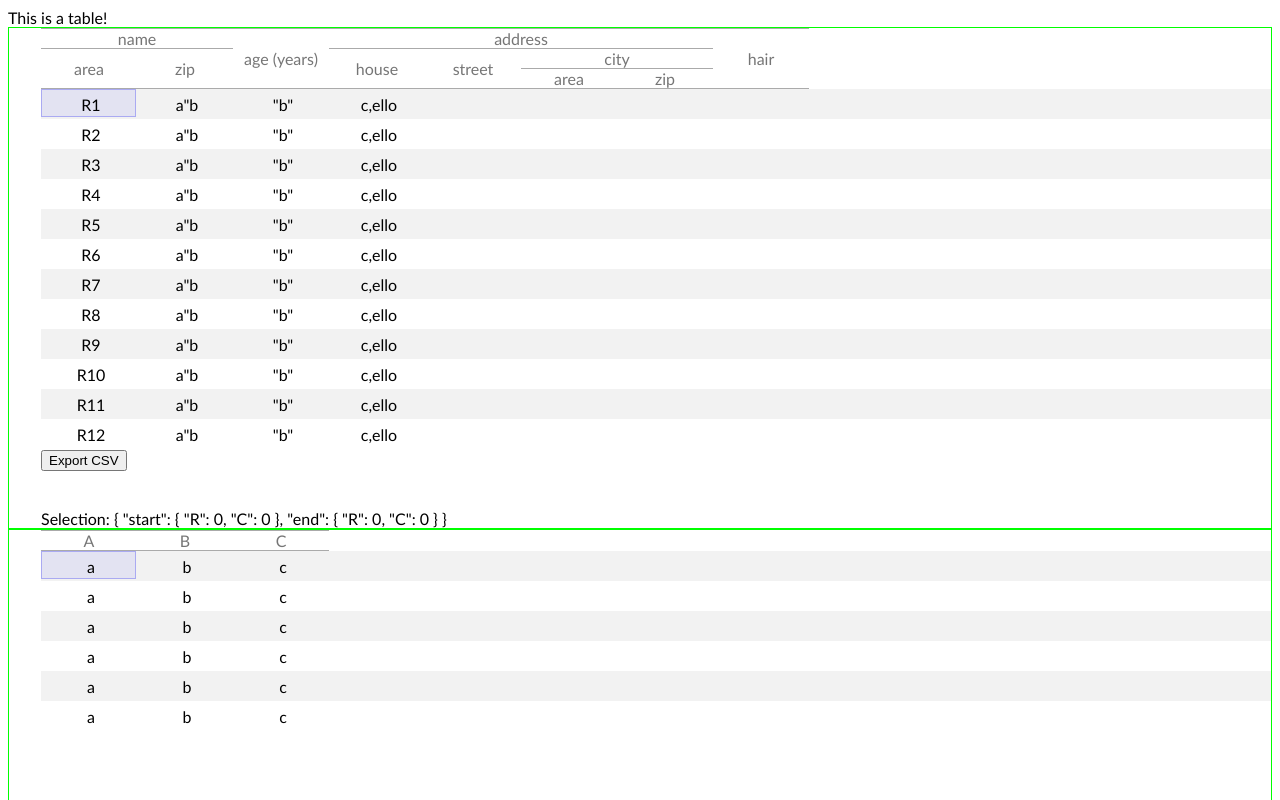
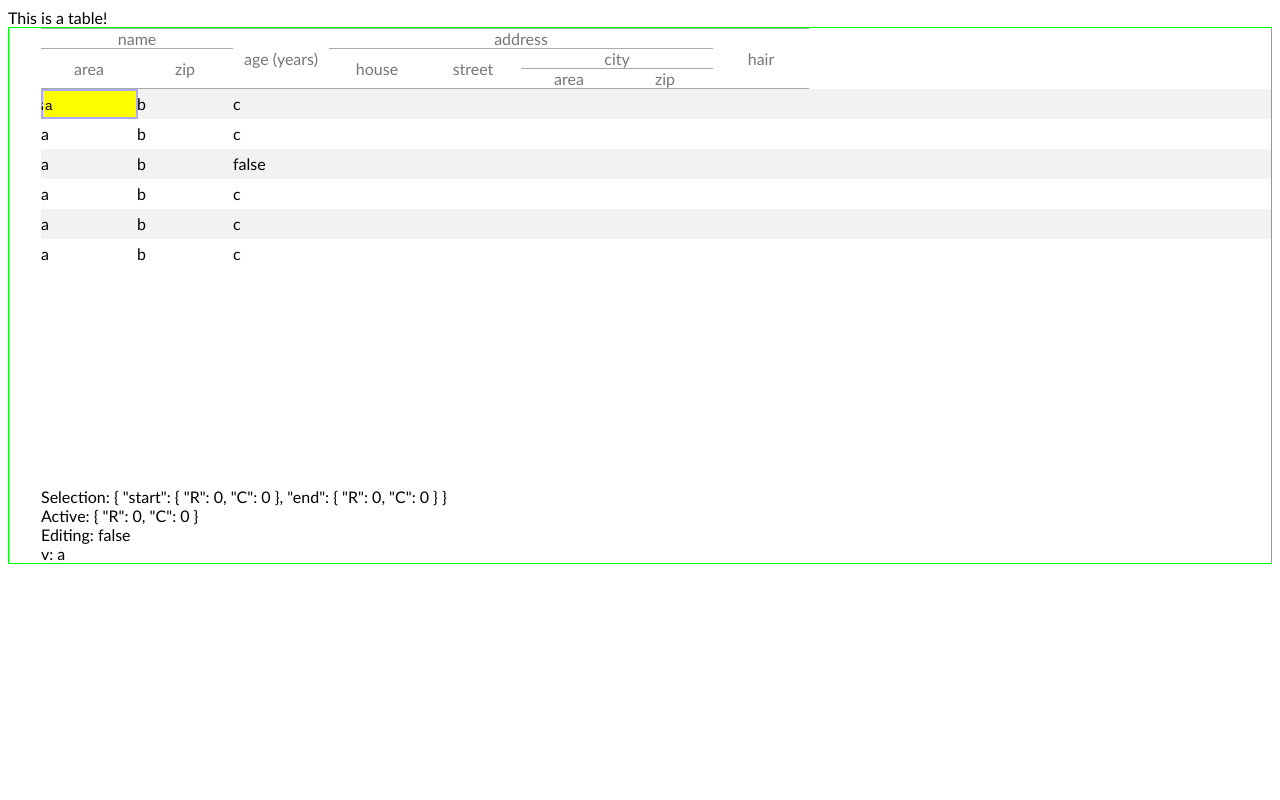
Before and after one commit to tim-lyon/infinite-table, a Vue app: page / in a window 1280 px wide. Shown: the top 800 px of the page. Built offline with nearby package versions, Linux system fonts and the light colour scheme.

Commit message:
Simplify input, data interface to be handled by client

```diff
--- a/src/App.vue
+++ b/src/App.vue
@@ -1,8 +1,13 @@
 <template>
   <div id="app">
     This is a table!
-    <infinite-table :headers="headers" exports :data-interface="dataInterface" />
-    <infinite-table headers v-model="sampleData" />
+    <infinite-table
+      :headers="headers"
+      :table-data="sampleData"
+      @input="inputRange"
+      @insert="insertRange"
+      @delete="deleteRange"
+    />
   </div>
 </template>
 
@@ -19,25 +24,11 @@ export default {
       sampleData: [
         ["a","b","c"],
         ["a","b","c"],
-        ["a","b","c"],
+        ["a","b",false],
         ["a","b","c"],
         ["a","b","c"],
         ["a","b","c"]
       ],
-      dataInterface: {
-        count: 500,
-        get(row) {
-          return new Promise(function(resolve, reject) {
-            setTimeout(() => {
-              resolve(["R" + row, "a\"b", "\"b\"", "c,ello"])
-            }, 1000);
-
-          })
-        },
-        set(row, column, value) {
-          alert("set R" + row + "C" + column + " to " + value)
-        }
-      },
       headers: [
         {name: "name", type:"string", children: [
             {name: "area"},
@@ -55,6 +46,20 @@ export default {
         {name: "hair", type:"string"}
       ]
     }
+  },
+  methods: {
+    inputRange(payload) {
+      console.log('inputRange')
+      console.log(payload)
+    },
+    insertRange(payload) {
+      console.log('insertRange')
+      console.log(payload)
+    },
+    deleteRange(payload) {
+      console.log('deleteRange')
+      console.log(payload)
+    }
   }
 }
 </script>
--- a/src/components/InfiniteTable.vue
+++ b/src/components/InfiniteTable.vue
@@ -1,7 +1,7 @@
 <template>
   <div class="table-container" tabindex="1" @keydown="OnTableKeypress">
     <InfiniteTableHeaders
-      :headers="headers_"
+      :headers="computedHeaders"
       :selectedColumns="selectedColumns"
       @selectColumnRange="selectColumns"
     />
@@ -17,10 +17,14 @@
           @cellMouseOver="onCellMouseOver"
           @rowMouseDown="onRowMouseDown(i+startRow)"
           @rowMouseOver="onRowMouseOver(i+startRow)"
-          @created="getRowData(i+startRow)"
-          :data="isDataInterface ? rowData[i+startRow] ? rowData[i+startRow] : ['...'] : getRowData(i+startRow)"
+          :data="rowData(i+startRow)"
+          :activeColumn="active.C"
+          :isEditing="isEditing && active.R === i+startRow"
           :key="i+startRow" />
           <div :style="underlayStyle"></div>
+          <div :style="overlayStyle">
+            <input type="text" :value="inputValue" class="the-input"/>
+          </div>
         </div>
       </div>
 
@@ -32,7 +36,9 @@
     </div>
 
     <br><br>Selection: {{selection}}
-    <br>
+    <br>Active: {{active}}
+    <br>Editing: {{isEditing}}
+    <br>v: {{inputValue}}
   </div>
 
 </template>
@@ -55,62 +61,20 @@ export default {
     headers: {
       required: false
     },
-    dataInterface: {
-      type: Object,
-      required: false
-    },
-    value: {
+    tableData: {
       type: Array,
-      required: false
+      required: true
     },
     exports: {
       required: false
     }
   },
-  mounted(){
-    this.computeHeaders()
-  },
   methods: {
-    getRowData(iRow) {
-      if(!this.isDataInterface){
-        return this.value[iRow-1]
-      }
-      return new Promise(resolve => {
-        this.dataInterface.get(iRow).then(rowData=>{
-          this.$set(this.rowData, iRow, rowData)
-          resolve()
-        })
-      })
-    },
-    computeHeaders() {
-      if(Array.isArray(this.headers) || this.headers === undefined){
-        this.headers_ = this.headers
-      }
-      else if(!this.isDataInterface) {
-        this.headers_ = this.value[0].map((cell, iCol) => {
-          return {name: this.defaultColumnName(iCol+1)}
-        })
-      }
-      else{
-        this.dataInterface.get(1).then(row=>{
-          var data = row.map((cell, iCol) => {
-            return {name: this.defaultColumnName(iCol+1)}
-          })
-          this.headers_ = data
-        })
-      }
+    rowData(iRow) {
+      return this.tableData[iRow-1]
     },
     startExport(exportFunction){
-      this.getAllData().then(()=>{
-        exportFunction()
-      })
-    },
-    getAllData(){
-      var promises = []
-      for(var iRow = 1; iRow <= this.dataInterface.count; iRow++){
-        promises.push(this.getRowData(iRow))
-      }
-      return Promise.all(promises)
+      exportFunction()
     },
     exportCSV(){
       let csvFile = "data:text/csv;charset=utf-8,";
@@ -135,14 +99,35 @@ export default {
       link.click();
       document.body.removeChild(link);
     },
+    selectedRange(){
+      return {
+        start: {
+          R: this.selection.start.R,
+          C: this.selection.start.C,
+        },
+        end: {
+          R: this.selection.end.R,
+          C: this.selection.end.C,
+        }
+      }
+    },
+    cellRange(row, column){
+      return {
+        start: {
+          R: row,
+          C: column,
+        },
+        end: {
+          R: row,
+          C: column,
+        }
+      }
+    },
     setData(data, row){
-      if(this.isDataInterface){
-        this.dataInterface.set(row, data.column, data.value)
-      }
-      else{
-        this.$set(this.value[row-1], data.column, data.value)
-        this.$emit('input', this.value)
-      }
+        this.$emit('input', {
+          range: this.cellRange(row, data.column),
+          value: data.value
+        })
     },
     defaultColumnName(iCol) {
       for (var ret = '', a = 1, b = 26; (iCol -= a) >= 0; a = b, b *= 26) {
@@ -174,6 +159,8 @@ export default {
         case 'PageDown':
           this.OnArrow(0,ROW_COUNT)
           break
+        default:
+          this.isEditing = true
       }
     },
     scrollToRow(iRow){
@@ -196,6 +183,8 @@ export default {
         this.selection.start.R += dy
         this.selection.end.C = this.selection.start.C
         this.selection.end.R = this.selection.start.R
+        this.setActiveRow(this.selection.start.R)
+        this.setActiveColumn(this.selection.start.C)
       }
       this.clampSelection()
       this.scrollToRow(this.selection.end.R)
@@ -268,9 +257,13 @@ export default {
       this.lastScrollTop = scrollTop
     },
     onCellMouseDown(iCol){
+      if(this.isEditing && iCol !== this.active.C){
+        this.isEditing = false
+      }
       this.selection.end.C = iCol
       if(!event.shiftKey){
         this.selection.start.C = iCol
+        this.setActiveColumn(iCol)
       }
       window.getSelection().removeAllRanges();
     },
@@ -279,16 +272,29 @@ export default {
         this.selection.end.C = iCol
       }
     },
+    setActiveColumn(iCol){
+      if(this.isEditing && iCol !== this.active.C){
+        this.isEditing = false
+      }
+      this.active.C = iCol
+    },
     onRowMouseDown(iRow){
       this.selection.end.R = iRow
       if(!event.shiftKey){
         this.selection.start.R = iRow
+        this.setActiveRow(iRow)
       }
     },
     onRowMouseOver(iRow){
       if(event.buttons == 1){
         this.selection.end.R = iRow
       }
+    },
+    setActiveRow(iRow){
+      if(this.isEditing && iRow !== this.active.R){
+        this.isEditing = false
+      }
+      this.active.R = iRow
     },
     rowTopOffset(iRow){
       let offset = 30*(iRow-1)
@@ -299,12 +305,20 @@ export default {
     },
     columnLeftOffset(iCol){
       return 6*iCol+'em'
+    },
+    rowOffset(iRow){
+      let offset = ROW_HEIGHT*(iRow - this.startRow - 1)
+      if(offset < 0){
+        offset = 0
+      }
+      if(offset > ROW_HEIGHT*this.renderedRows){
+        ofset = ROW_HEIGHT*this.renderedRows
+      }
+      return offset
     }
   },
   data(){
     return {
-      headers_: undefined,
-      rowData: {},
       referenceRow: {row: 0, scrollTop: 0},
       lastScrollTop: 0,
       renderedRows: ROW_COUNT+2*BUFFER_ROWS,
@@ -312,6 +326,11 @@ export default {
       topBufferHeight: 0,
       contentHeight: ROW_COUNT*ROW_HEIGHT,
 
+      isEditing: false,
+      active: {
+        R: 0,
+        C: 0
+      },
       selection: {
         start: {
           R:0,
@@ -325,15 +344,23 @@ export default {
     }
   },
   computed: {
-    isDataInterface(){
-      return this.dataInterface !== undefined
+    inputValue() {
+      return this.tableData[this.active.R][this.active.C]
+    },
+    computedHeaders() {
+      if(Array.isArray(this.headers) || this.headers === undefined){
+        return this.headers
+      }
+      return this.tableData[0].map((cell, iCol) => {
+        return {name: this.defaultColumnName(iCol+1)}
+      })
     },
     computedExports(){
       return Array.isArray(this.exports) || this.exports === undefined ?
       this.exports : {CSV: this.exportCSV}
     },
     rowCount() {
-      return this.isDataInterface ? this.dataInterface.count : this.value.length
+      return this.tableData.length
     },
     renderedRowCount() {
       return Math.min(this.renderedRows, this.rowCount - this.startRow)
@@ -351,34 +378,32 @@ export default {
       }
       return null
     },
+    overlayStyle(){
+      return {
+        position: 'absolute',
+        top: this.rowOffset(this.active.R)+'px',
+        height: ROW_HEIGHT-4+'px',
+        left: this.columnLeftOffset(this.active.C),
+        background: 'yellow',
+        margin: '2px',
+        lineHeight: ROW_HEIGHT + 'px',
+        width: 6-0.2 + 'em',
+      }
+    },
     underlayStyle(){
       const lowestRow = Math.min(this.selection.start.R,this.selection.end.R)
       const highestRow = Math.max(this.selection.start.R,this.selection.end.R)
-      let topOffset = 30*(lowestRow - this.startRow - 1)
-      if(topOffset < 0){
-        topOffset =0
-      }
-      if(topOffset>30*this.renderedRows){
-        topOffset = 30*this.renderedRows
-      }
+      let topOffset = this.rowOffset(lowestRow)
+      let bottomOffset = this.rowOffset(highestRow)
 
-      let bottomOffset = 30*(highestRow - this.startRow - 1)
-      if(bottomOffset < 0){
-        bottomOffset =0
-      }
-      if(bottomOffset>30*this.renderedRows){
-        bottomOffset = 30*this.renderedRows
-      }
-      const height = 26+bottomOffset-topOffset
-
+      const height = ROW_HEIGHT-4+bottomOffset-topOffset
       return {
         position: 'absolute',
         top: topOffset+'px',
         height: height+'px',
         left: this.columnLeftOffset(Math.min(this.selection.start.C,this.selection.end.C)),
         background: 'rgb(240,240,255)',
-        border: '0.1em solid rgb(180,180,255)',
-        lineHeight: '30px',
+        border: '2px solid rgb(180,180,255)',
         width: (6*(Math.abs(this.selection.start.C-this.selection.end.C)+1))-0.2+'em',
         zIndex: '-1'
       }
@@ -398,4 +423,12 @@ export default {
   position: relative;
   cursor: cell;
 }
+.the-input{
+  display: block;
+  height: 100%;
+  width: 100%;
+  outline: none;
+  border: none;
+  background: none
+}
 </style>
--- a/src/components/InfiniteTableCell.vue
+++ b/src/components/InfiniteTableCell.vue
@@ -2,7 +2,7 @@
   <div class="cell"
   @mousedown="$emit('cellMouseDown')"
   @mouseover="$emit('cellMouseOver')">
-    <input class="cell" :value="value" @input="$emit('input', $event.target.value)"/>
+    {{value}}
   </div>
 </template>
 
@@ -17,15 +17,6 @@ export default {
 <style scoped>
 .cell{
   width:6em;
-  text-align: center;
-  line-height:30px;
-  height:30px;
-  border: none;
-  background: none;
-  outline: none;
-  cursor: cell;
-  font-family:inherit;
-  font-size: inherit;
 }
 
 ::selection {
```
